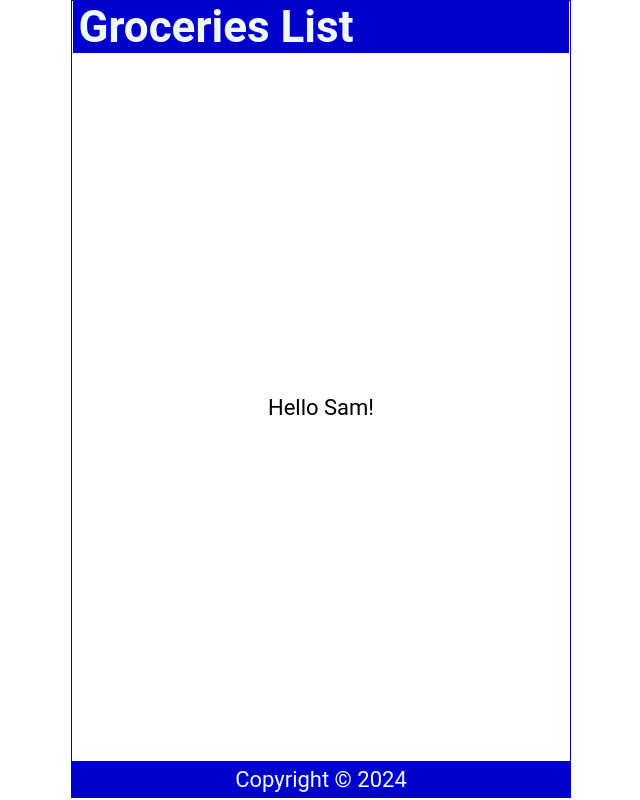
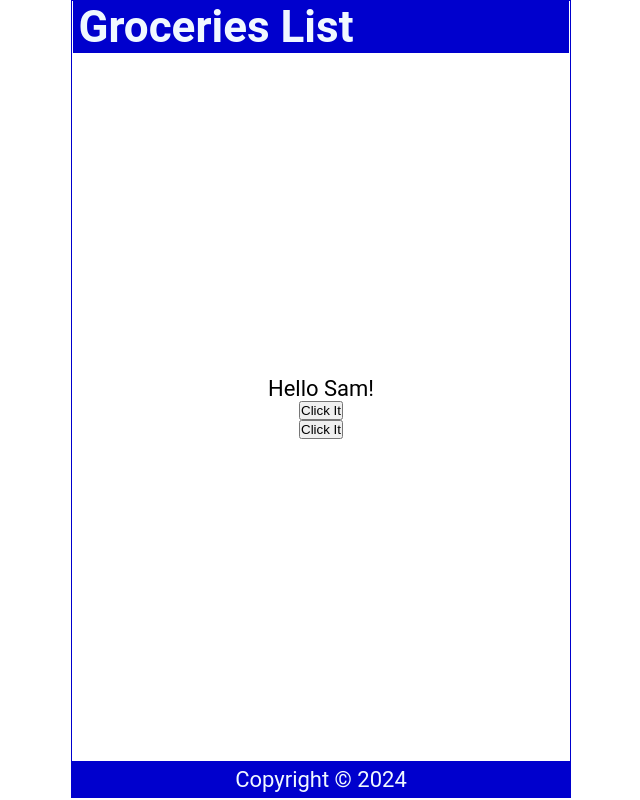
Before and after one commit to Hansika002/React-JS-Essentials, a React (Create React App) app: page / in a window 1280 px wide. Shown: the whole page, without its empty margins (319-959 px from the left). Built offline with nearby package versions, Linux system fonts and the light colour scheme.

Commit message:
click event

```diff
--- a/src/Content.js
+++ b/src/Content.js
@@ -4,11 +4,23 @@ const Content = () => {
         const int = Math.floor(Math.random() * 3);
         return names[int];
       }
+
+      /*added*/
+      const handleClick = () => {
+        console.log('You clicked it')
+      }
+
+      const handleClick2 = (name) => {
+        console.log('${name} was clicked')
+      }
+
     return (
         <main>
             <p>
                 Hello {handleNameChange()}!
             </p>
+            <button onClick={handleClick}>Click It</button>
+            <button onClick={() => handleClick2('Sam')}>Click It</button>
         </main>
     )
 }
```
